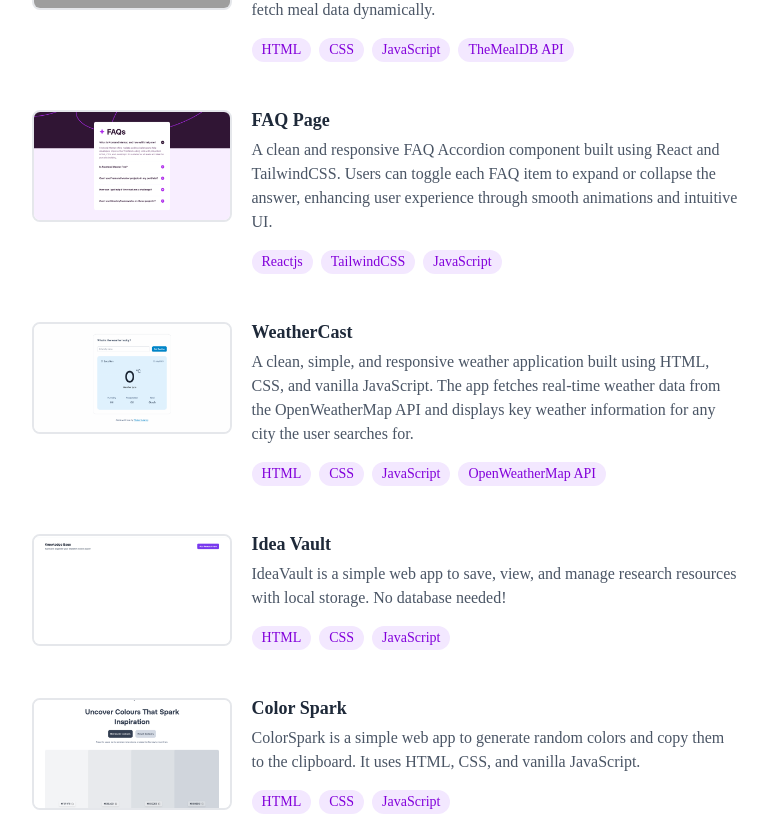
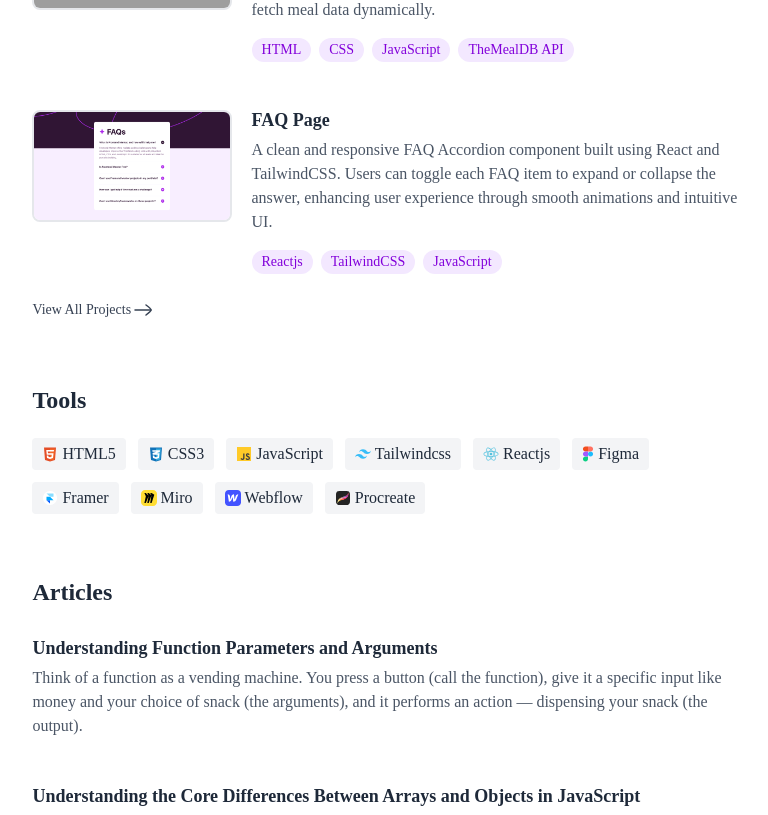
Before and after one commit to Anikhe00/Portfolio-V1, a React (Vite) app: page / in a window 1280 px wide. Shown: the part 1186-2001 px from the top of the page, without its empty margins (494-1262 px from the left). Built offline with nearby package versions, Linux system fonts and the light colour scheme; grey boxes are pictures that could not be loaded.

Commit message:
Update the projects section to display only 5 projects with a view more link button

```diff
--- a/src/components/common/Icons.jsx
+++ b/src/components/common/Icons.jsx
@@ -114,3 +114,30 @@
     </svg>
   );
 }
+
+export function ArrowRightIcon() {
+  return (
+    <svg
+      width="24"
+      height="24"
+      viewBox="0 0 24 24"
+      fill="none"
+      xmlns="http://www.w3.org/2000/svg"
+    >
+      <path
+        d="M20 11.9998L4 11.9998"
+        stroke="currentColor"
+        strokeWidth="1.5"
+        strokeLinecap="round"
+        strokeLinejoin="round"
+      />
+      <path
+        d="M15 17C15 17 20 13.3176 20 12C20 10.6824 15 7 15 7"
+        stroke="currentColor"
+        strokeWidth="1.5"
+        strokeLinecap="round"
+        strokeLinejoin="round"
+      />
+    </svg>
+  );
+}
--- /dev/null
+++ b/src/components/common/LinkButton.jsx
@@ -0,0 +1,12 @@
+export default function LinkButton({ icon: Icon, label, onClick, className }) {
+  return (
+    <button
+      onClick={onClick}
+      aria-label={label}
+      className={`size-[24px] text-[3rem] font-[Manrope] text-gray-700 hover:text-purple-700 ${className} cursor-pointer rounded-sm flex items-center justify-center`}
+    >
+      {label}
+      <Icon />
+    </button>
+  );
+}
--- a/src/components/common/ToolChip.jsx
+++ b/src/components/common/ToolChip.jsx
@@ -1,9 +1,11 @@
 function ToolChip(props) {
   return (
     <div className="flex w-fit h-fit content-center rounded-full bg-purple-100 px-[10px] py-[2px]">
-      <p className="text-purple-700 font-regular text-[14px] font-[Manrope] text-center leading-[20px]">{props.tool}</p>
+      <p className="text-purple-700 font-regular text-[14px] font-[Manrope] text-center leading-[20px]">
+        {props.tool}
+      </p>
     </div>
-  )
+  );
 }
 
 export default ToolChip;
--- a/src/components/layout/Projects.jsx
+++ b/src/components/layout/Projects.jsx
@@ -1,5 +1,7 @@
 import projectData from "../../projectsData";
 import ProjectCard from "../common/ProjectCard";
+import LinkButton from "../common/LinkButton";
+import { ArrowRightIcon } from "../common/Icons";
 
 function Projects() {
   return (
@@ -8,10 +10,19 @@
         Projects
       </h2>
       <ul className="w-full h-fit flex flex-col content-start gap-[2rem] lg:gap-[3rem] self-stretch overflow-visible">
-        {projectData.map((project) => (
+        {projectData.slice(0, 5).map((project) => (
           <ProjectCard key={project.id} {...project} />
         ))}
       </ul>
+
+      {projectData.length > 5 && (
+        <LinkButton
+          icon={ArrowRightIcon}
+          label="View All Projects"
+          onClick={() => (window.location.href = "/projects")}
+          className="w-fit h-fit text-[14px] font-[Manrope] text-center leading-[20px]"
+        />
+      )}
     </section>
   );
 }
```
Also changed, not shown: src/assets/arrow-right-02-round.svg (added), 1 other file (tests, documents, lock files or other folders).
